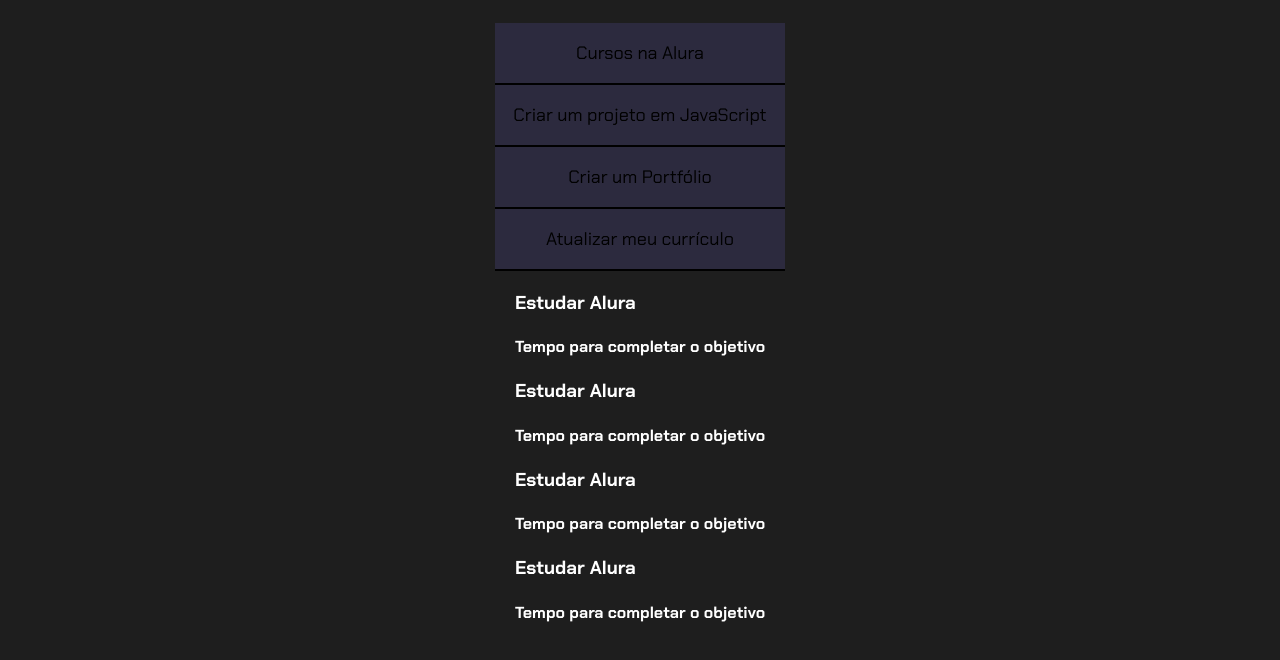
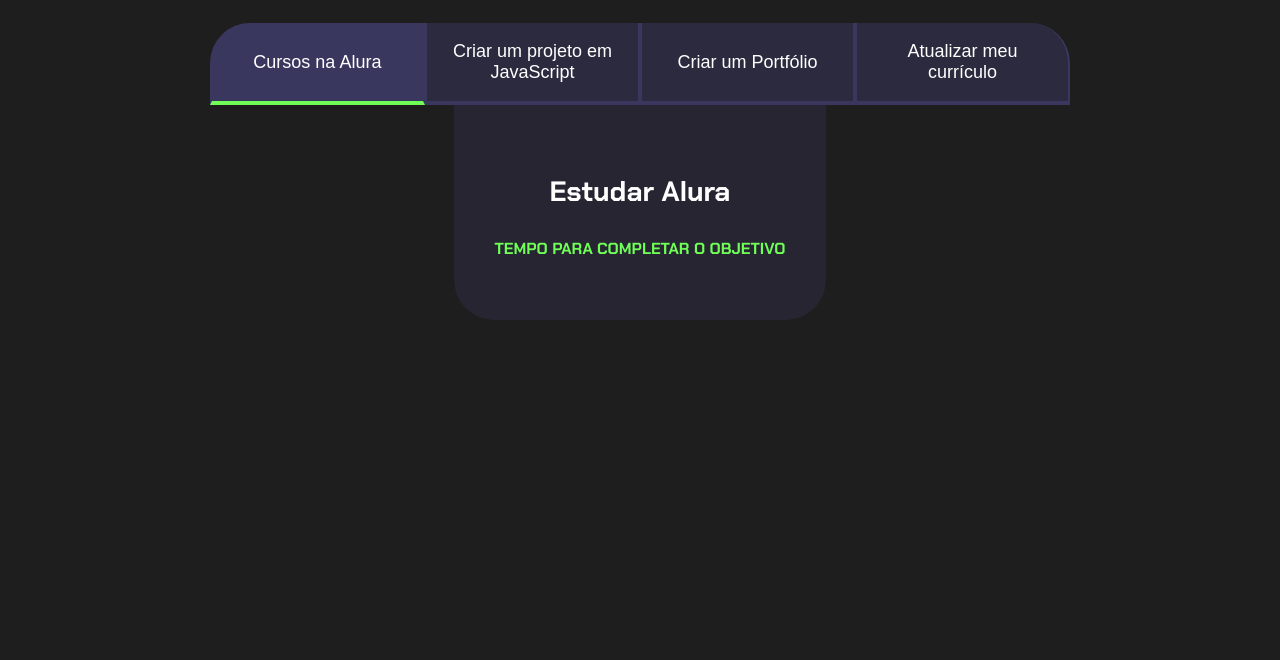
Before and after one commit to laiseliaraa/kokoseco, a plain HTML site: page index.html in a window 1280 px wide. Shown: the part 80-740 px from the top of the page. Drawn offline with Linux system fonts and the light colour scheme; a script that the page names is missing.

Commit message:
Update style.css

```diff
--- a/style.css
+++ b/style.css
@@ -1,6 +1,6 @@
-@import url('https://fonts.googleapis.com/css2?family=Chakra+Petch:ital,wght@0,300;0,400;0,500;0,600;0,700;1,300;1,400;1,500;1,600;1,700&display=swap');
+@import url('https://fonts.googleapis.com/css2?family=Chakra+Petch:wght@400;700&display=swap');
 
-:root{
+:root {
     --cor-de-fundo: #1E1E1E;
     --verde: #6FFF57;
     --branco: #FFFFFF;
@@ -9,12 +9,14 @@
     --texto-fundo: rgba(58, 55, 94, 0.3);
 }
 
-body{
+body {
     background-color: var(--cor-de-fundo);
     color: var(--branco);
     font-family: 'Chakra Petch', sans-serif;
 }
-.conteudo-principal{
+
+
+.conteudo-principal {
     display: flex;
     flex-direction: column;
     justify-content: center;
@@ -23,35 +25,77 @@ body{
     width: 100%;
     margin: 0 auto;
 }
-.titulo-principal{
+
+.titulo-principal {
     text-align: left;
     width: 100%;
     font-size: 32px;
-    }
+}
+
 .titulo-principal span {
     color: var(--verde);
 }
-.botao{
-    font-family: 'Chakra Petch', sans-serif;
+
+.botao {
+    font-family: "Crakra Petch", sans-serif;
     background-color: var(--botao-inativo);
+    color: var(--branco);
     display: flex;
     justify-content: center;
     padding: 1em;
     font-size: 18px;
     align-items: center;
     width: 100%;
-    border-bottom: 4xp solid(--botao-ativo);
-    border-left: 2xp solid var(--botao-ativo);
-    border-right: 2xp solid var(--botao-ativo);
+    border-bottom: 4px solid var(--botao-ativo);
+    border-left: 2px solid var(--botao-ativo);
+    border-right: 2px solid var(--botao-ativo);
     border-top: none;
+}
 
-}
-.botao-first-child{
+.botao:first-child {
     border-radius: 40px 40px 0 0;
 }
-.botao-last-child{
-    border-radius: 0 0 40px 40px;
-}
-.botoes{
+
+.botoes {
     display: block;
 }
+
+.botao.ativo{
+    background-color: var(--botao-ativo);
+    border-bottom: 4px solid var(--verde);
+}
+.abas-textos{
+    background-color: var(--texto-fundo  );
+    padding: 40px;
+    border-radius: 0 0  40px 40px;
+}
+.aba-conteudo.ativo{
+    display: block;
+}
+.aba-conteudo{
+    display: none;
+}
+.aba-conteudo-titulo-principal{
+    font-size: 28px;
+    text-align: center;
+}
+.aba-conteudo-titulo-secundario{
+    text-align: center;
+    color: var(--verde);
+    text-transform: uppercase;
+}
+
+
+@media screen and (min-width: 768px) {
+    .botoes {
+        display: flex;
+    }
+
+    .botao:first-child {
+        border-radius: 40px 0 0 0;
+    }
+
+    .botao:last-child {
+        border-radius: 0 40px 0 0;
+    }
+}
```
